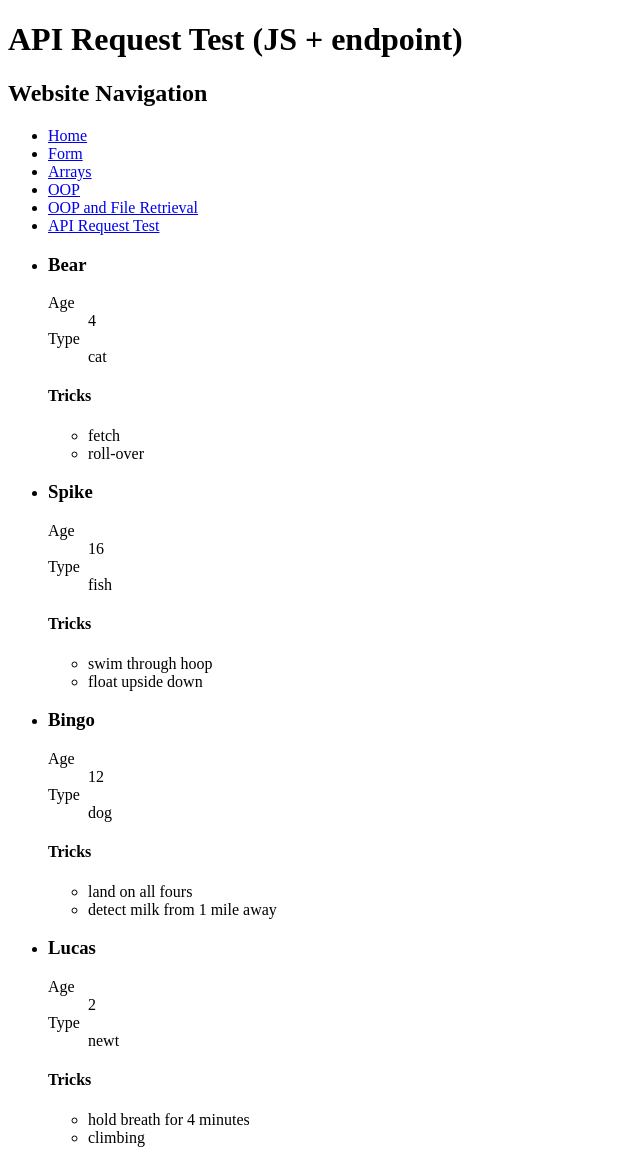
After one commit to MartinDavis3/my-first-php, a PHP site: page /api-request-test.php in a window 1280 px wide. The commit adds this page. Shown: the whole page, without its empty margins (0-640 px from the left). Run offline with PHP 8.4, Linux system fonts and the light colour scheme.

Commit message:
add api request

```diff
--- /dev/null
+++ b/api-request-test.php
@@ -0,0 +1,16 @@
+<?php
+?><!DOCTYPE html> <!-- put ?> directly at start of line like this because browser is expecting "<!DOCTYPE" as very first line. -->
+<html>
+  <head>
+    <meta charset="utf-8">
+    <meta name="viewport" content="width=device-width, initial-scale=1.0">
+    <title>API Request Test</title>
+    <script type="text/javascript" src="./js/scripts.js" defer></script>
+  </head>
+  <body>
+    <h1>API Request Test (JS + endpoint)</h1>
+    <?php include './includes/navigation.php'; ?>
+    <section id="api-test">
+    </section>
+  </body>
+</html>
--- a/api/pets.php
+++ b/api/pets.php
@@ -1,4 +1,6 @@
 <?php
+//This file is an API endpoint. It would normally be on a server.
+//Scripts (front-end or otherwise can make requests to this file and receive JSON response).
 $pets = array(
   'Bear' => array(
     'age' => 4,
@@ -32,14 +34,10 @@ $pets = array(
       'climbing'
     )
   ),
+);
 
+header( 'Content-Type: application/json' );
 
+$petsJSON = json_encode( $pets );
 
-
-
-
-
-
-
-
-)
+echo $petsJSON;
--- a/includes/navigation.php
+++ b/includes/navigation.php
@@ -16,6 +16,9 @@
     <li>
       <a href="./oop-and-file.php">OOP and File Retrieval</a>
     </li>
+    <li>
+      <a href="./api-request-test.php">API Request Test</a>
+    </li>
   </ul>
 </nav>
 <?php
--- /dev/null
+++ b/js/scripts.js
@@ -0,0 +1,31 @@
+// get the section element
+const apiTestElement = document.getElementById( 'api-test');
+
+// Make a request to the API
+fetch( 'http://localhost:80/api/pets.php' )
+  .then( response => response.json() )
+  .then( pets => {
+    const heading = document.createElement( 'H2' );
+    heading.textContent = 'Pets';
+    const list = document.createElement( 'UL' );
+    for ( const petName in pets ) {
+      const listItem = document.createElement( 'LI' );
+      listItem.innerHTML = `
+      <h3>${petName}</h3>
+      <dl>
+        <dt>Age</dt>
+        <dd>${pets[petName].age}</dd>
+        <dt>Type</dt>
+        <dd>${pets[petName].type}</dd>
+      </dl>
+      <h4>Tricks</h4>
+      `;
+      const tricksList = document.createElement( 'UL' );
+      for ( const trick of pets[petName].tricks ) {
+        tricksList.innerHTML += `<li>${trick}</li>`;
+      }
+      listItem.appendChild( tricksList );
+      list.appendChild( listItem );
+    }
+    apiTestElement.appendChild( list );
+  } )
```
Lines whose indentation alone changed are shown as unchanged.
